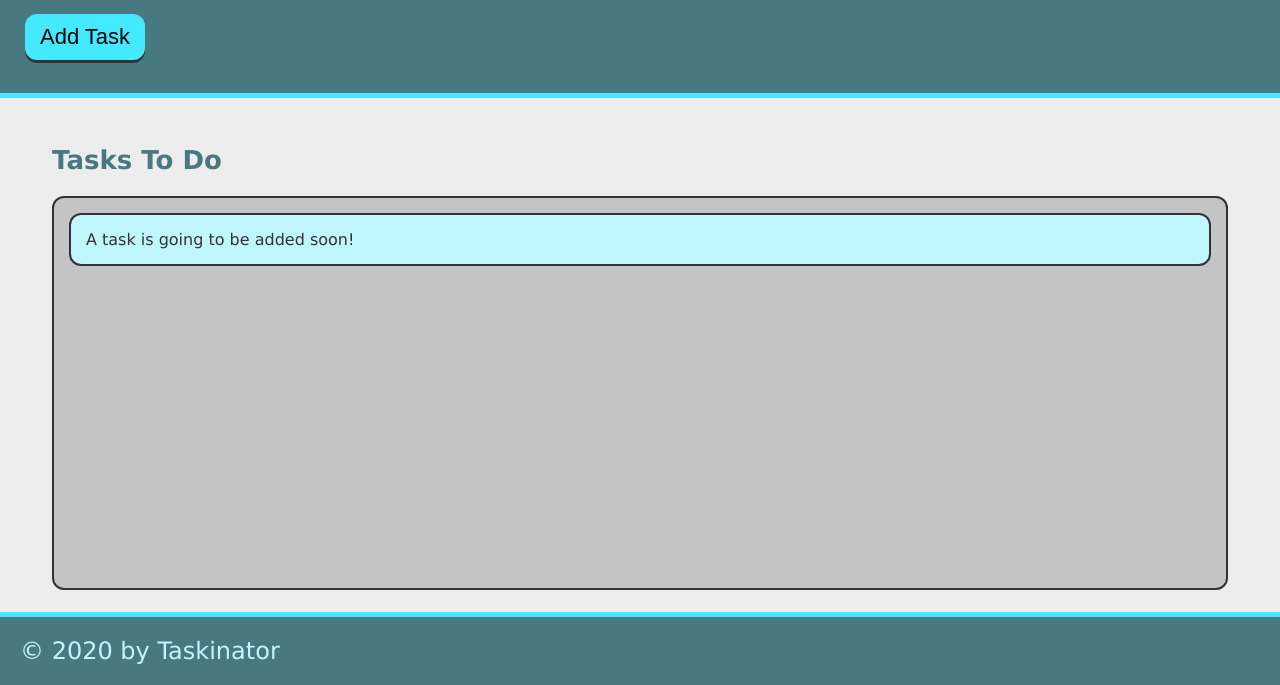
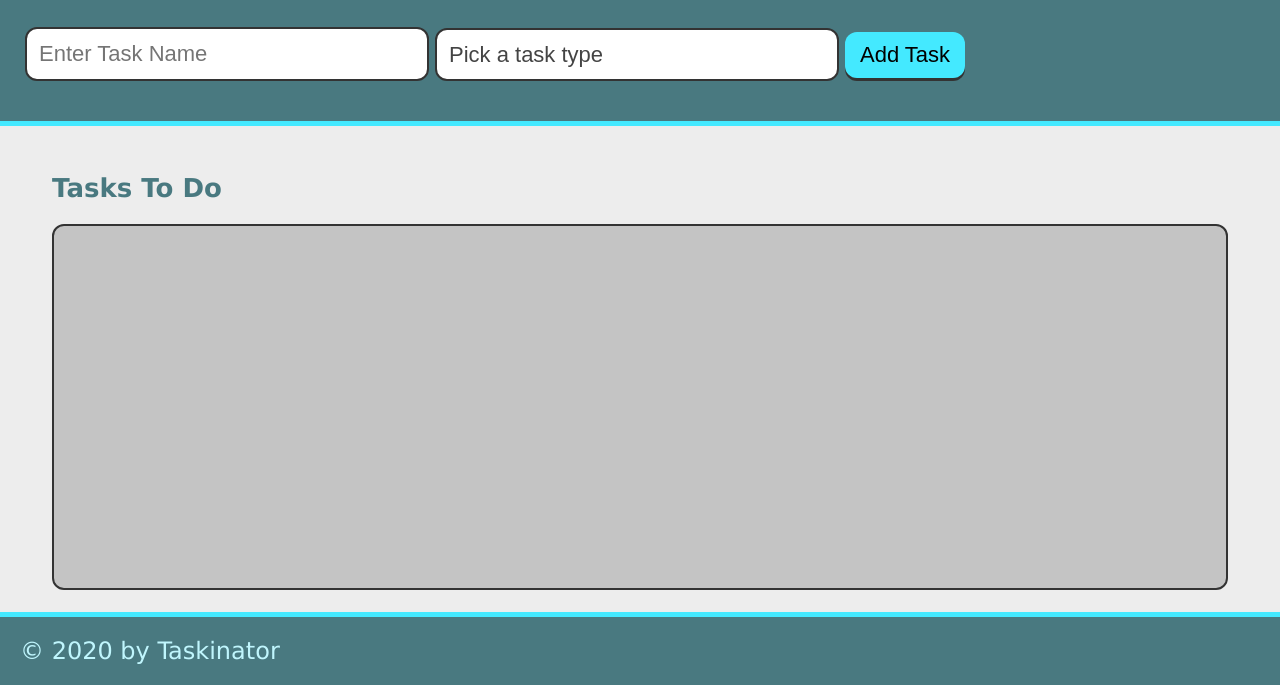
Before and after one commit to TMacKC21/taskinator, a plain HTML site: page index.html in a window 1280 px wide. Shown: the part 115-800 px from the top of the page. Drawn offline with Linux system fonts and the light colour scheme.

Commit message:
Adding List Drop Down

```diff
--- a/index.html
+++ b/index.html
@@ -14,14 +14,27 @@
     <header>
         <h1 class="page-title">Taskinator</h1>
         <p>Click the button below to add a new task!</p>
-        <button class="btn" id="save-task" >Add Task</button>
+        <form id="task-form">
+            <div class="form-group">
+                <input type="text" name="task-name" placeholder="Enter Task Name">
+            </div>
+            <div class="form-group">
+                <select name="task-type" class="select-dropdown">
+                    <option value disabled selected>Pick a task type</option>
+                    <option value="Print">Print</option>
+                    <option value="Web">Web</option>
+                    <option value="Mobile">Mobile</option>
+                </select>
+            </div>
+            <div class="form-group">
+                <button class="btn" id="save-task" type="'submit">Add Task</button>
+            </div>
+        </form>
     </header>
     <main class="page-content">
         <section class="task-list-wrapper">
             <h2 class="list-title">Tasks To Do</h2>
-            <ul class="task-list" id="tasks-to-do">
-                <li class="task-item">A task is going to be added soon!</li>
-            </ul>
+            <ul class="task-list" id="tasks-to-do"></ul>
         </section>
     </main>
     <footer>
```
